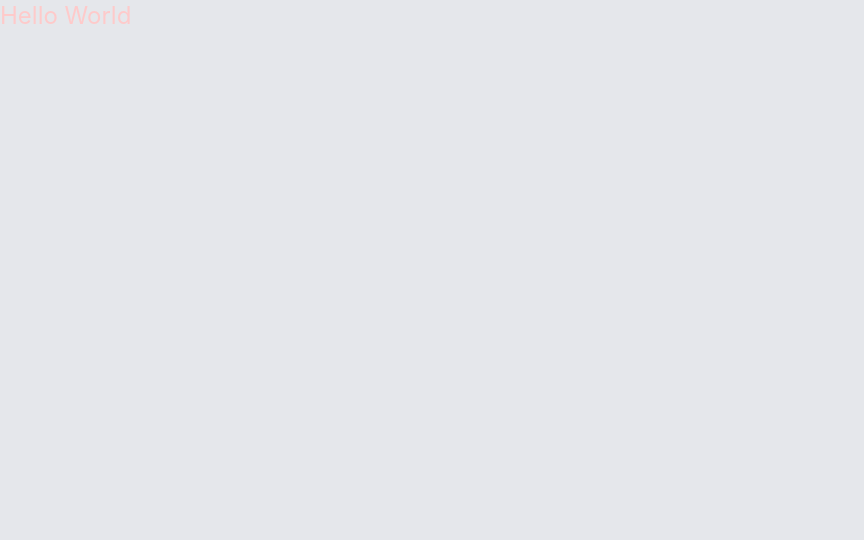
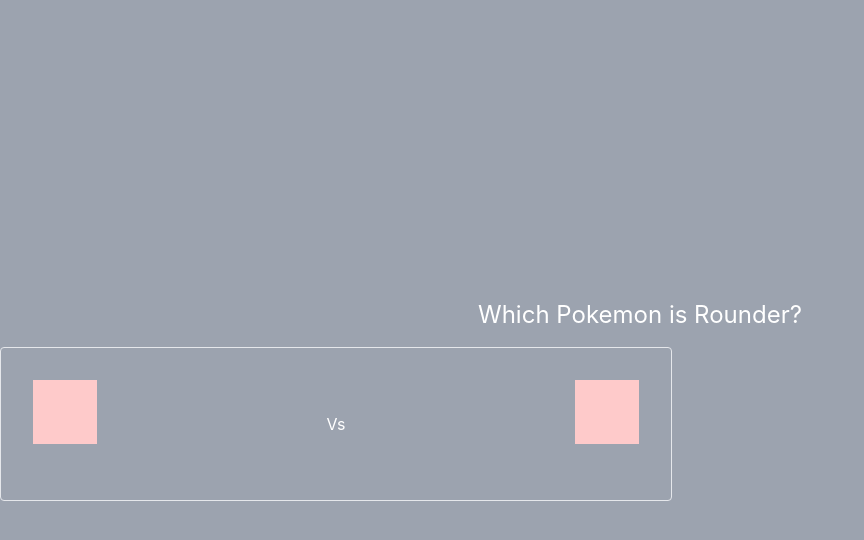
Before and after one commit to RichardTJamison/roundest-mon, a Next.js app: page / in a window 1280 px wide. Shown: the top 540 px of the page, without its empty margins (0-864 px from the left). Built offline with nearby package versions, Linux system fonts and the light colour scheme.

Commit message:
Published

```diff
--- a/pages/index.tsx
+++ b/pages/index.tsx
@@ -4,6 +4,16 @@
 
 export default function Home() {
   return (
-    <div className="text-2xl text-red-200">Hello World</div>
+    <div className="h-screen w-screen flex flex-col justify-center">
+      <div className='text-2xl text-center'>
+        Which Pokemon is Rounder?
+      </div>
+      <div className='p-2'></div>
+      <div className='border rounded p-8 flex justify-between item-center max-w-2xl'>
+        <div className='w-16 h-16 bg-red-200'/>
+        <div className='p-8'>Vs</div>
+        <div className='w-16 h-16 bg-red-200'/>
+      </div>
+    </div>
   )
 }
--- a/styles/globals.css
+++ b/styles/globals.css
@@ -15,7 +15,7 @@
   box-sizing: border-box;
 }
 body{
-  @apply text-white bg-gray-200;
+  @apply text-white bg-gray-400;
   background-image:var(--wiggles-bg);
   overscroll-behavior-y: none;
 }
```
